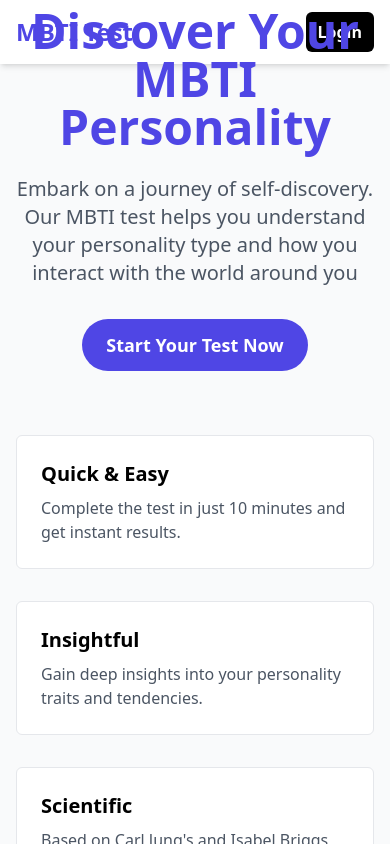
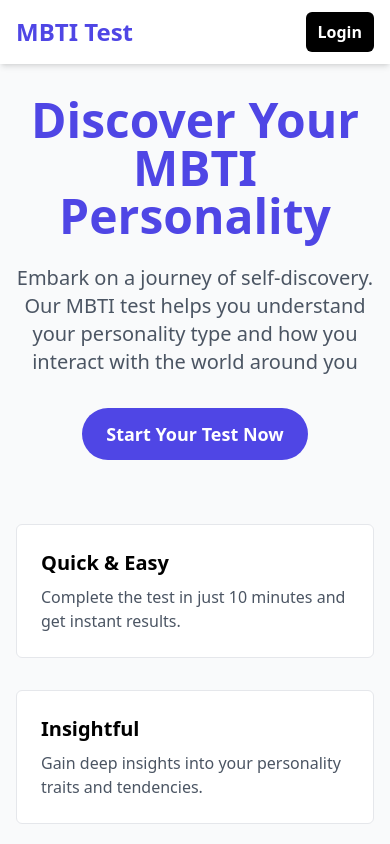
Before and after one commit to ej-kimm/mbti-test, a React (Vite) app: page / in a window 390 px wide. Shown: the top 844 px of the page. Built offline with nearby package versions, Linux system fonts and the light colour scheme.

Commit message:
💄 Layout hiehgt 조절

```diff
--- a/src/components/Layout.jsx
+++ b/src/components/Layout.jsx
@@ -3,9 +3,11 @@ import Navbar from './Navbar'
 
 export default function Layout({ children }) {
   return (
-    <div className="h-screen bg-gray-50">
+    <div className="min-h-screen flex flex-col bg-gray-50">
       <Navbar />
-      <main className="px-4">{children}</main>
+      <main className="px-4 flex flex-1 justify-center items-center">
+        {children}
+      </main>
     </div>
   )
 }
--- a/src/pages/Home.jsx
+++ b/src/pages/Home.jsx
@@ -4,7 +4,7 @@ import InfoCard from '../components/InfoCard'
 
 export default function Home() {
   return (
-    <div className="flex flex-col justify-center items-center h-[calc(100vh-4rem)]">
+    <div className="flex flex-col justify-center items-center py-8 lg:py-0">
       <h1 className="text-5xl font-bold text-center text-indigo-600 mb-6">
         Discover Your MBTI Personality
       </h1>
```
